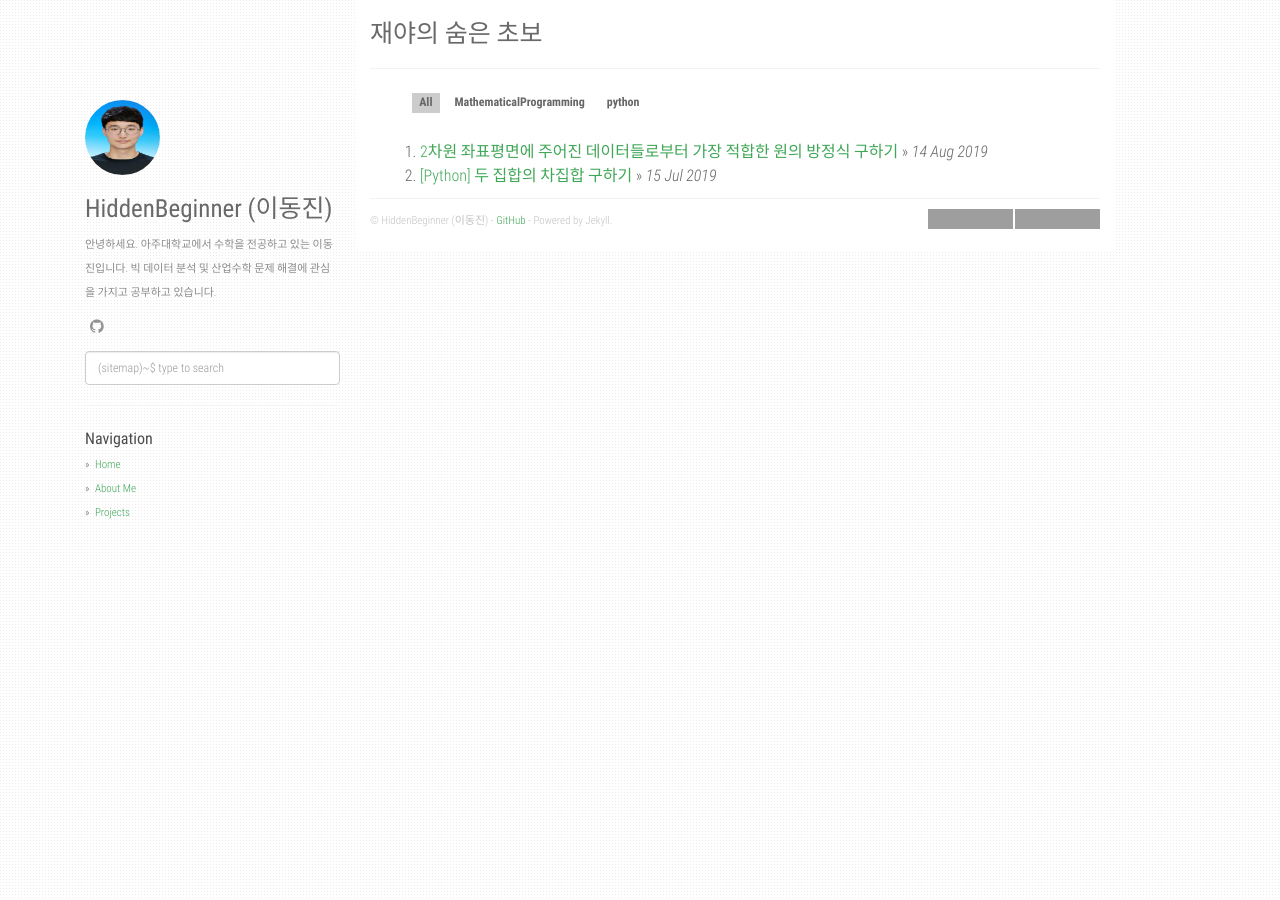
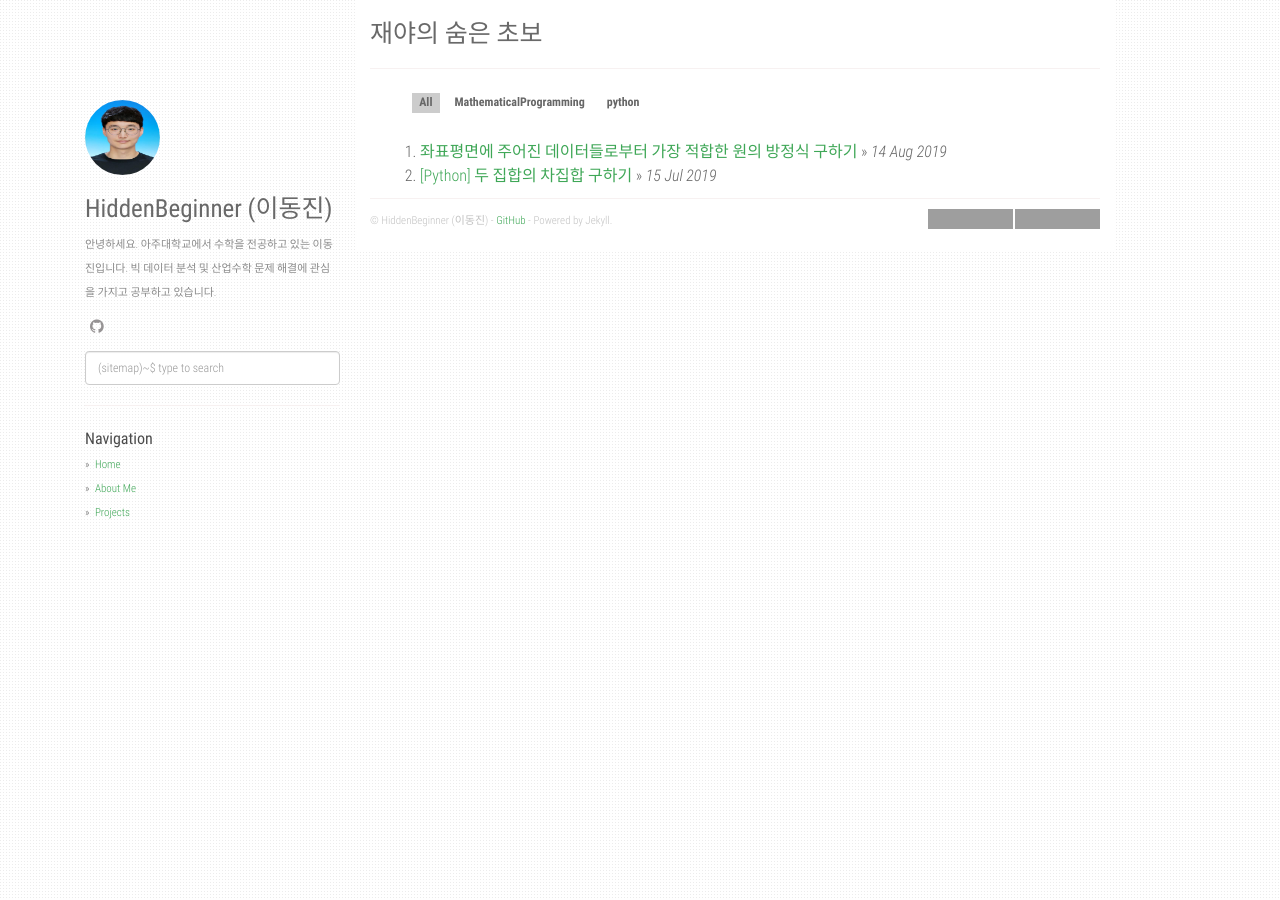
Before and after one commit to agusmakmun/agusmakmun.github.io, a Jekyll site: the page built from index.html, in a window 1280 px wide. Built offline with Jekyll 4.4.1, drawn with Linux system fonts in a browser that asks for light colours; the list of posts is cut into pages by our own code; grey boxes are pictures that could not be loaded.

Commit message:
Update 2019-8-14-2D-circle_fitting.md

```diff
--- a/_posts/2019-8-14-2D-circle_fitting.md
+++ b/_posts/2019-8-14-2D-circle_fitting.md
@@ -1,12 +1,12 @@
 ---
 layout: post
-title:  "2차원 좌표평면에 주어진 데이터들로부터 가장 적합한 원의 방정식 구하기"
+title:  "좌표평면에 주어진 데이터들로부터 가장 적합한 원의 방정식 구하기"
 date:   2019-08-14 15:23
 categories: [python, MathematicalProgramming]
 use_math: true
 comments: true
 ---
-
+<br/>
 2차원 좌표평면에 $n$개의 점이 주어졌다고 가정하자 : $\{(x_1, y_1), (x_2, y_2), \cdots ,(x_n, y_n) \}$ <br/>
 이 때 이 데이터에 가장 잘 맞는 원을 어떻게 구할 수 있을까? 최소제곱법(method of least squares) 관점에서 문제를 해결해보자.<br/>
 <br/>
```
